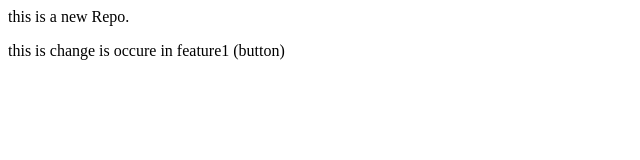
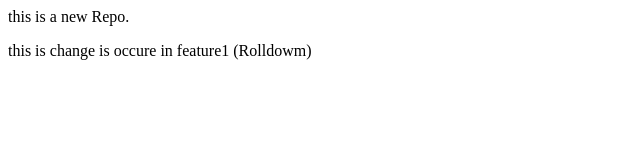
Before and after one commit to Aman123-so/Localrepo, a plain HTML site: page Localarepo/index.html in a window 1280 px wide. Shown: the full height of the page, 0-640 px from the left. Drawn offline with Linux system fonts and the light colour scheme.

```diff
--- a/Localarepo/index.html
+++ b/Localarepo/index.html
@@ -1,3 +1,3 @@
 <p>this is a new Repo.</p>
 
-<p>this is change is occure in feature1 (button) </p>
+<p>this is change is occure in feature1 (Rolldowm) </p>
```
